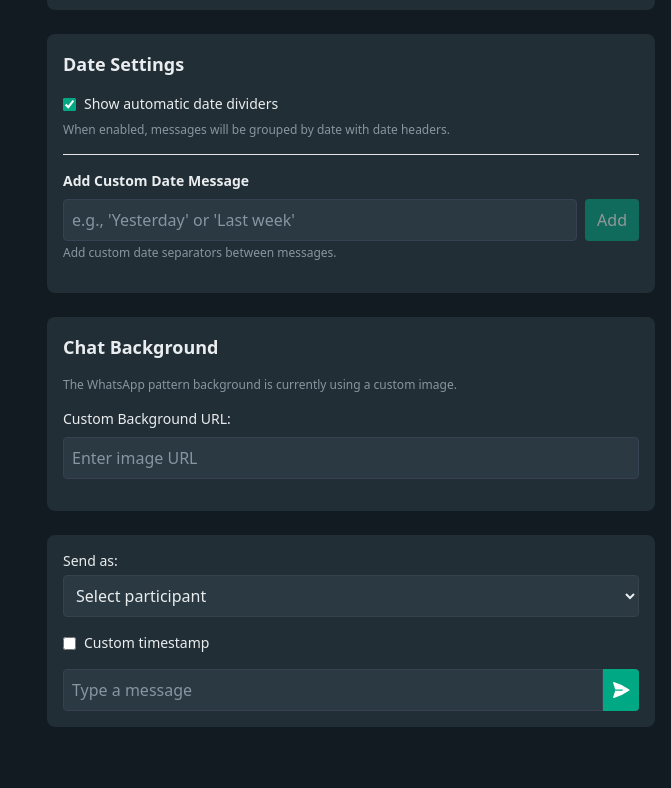
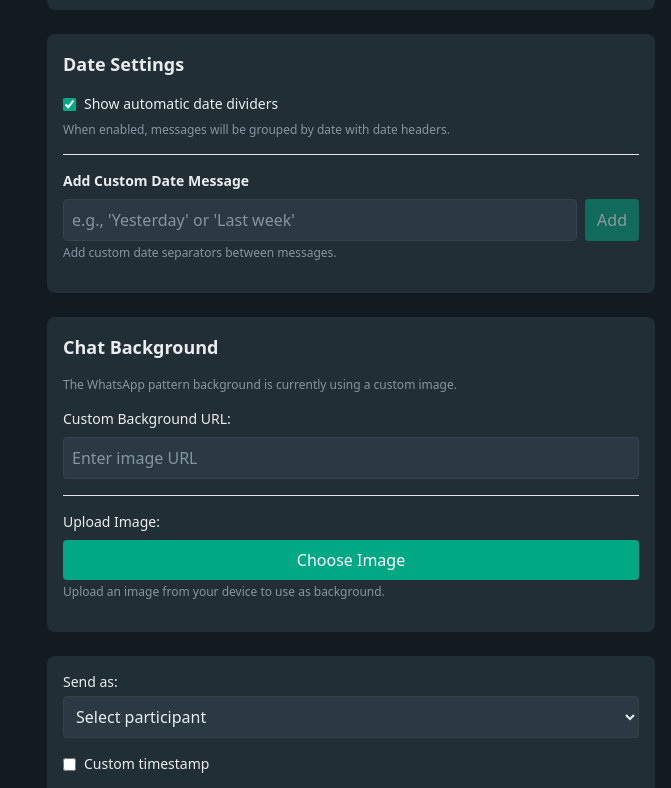
Before and after one commit to M4ss1ck/whatsapp-simulator, a React (Vite) app: page / in a window 1280 px wide. Shown: the part 1066-1854 px from the top of the page, without its empty margins (609-1280 px from the left). Before the commit the page ends 1825 px from the top, so only its background shows below. Built offline with nearby package versions, Linux system fonts and the light colour scheme.

Commit message:
Implement image upload functionality in BackgroundSettings component

```diff
--- a/src/components/BackgroundSettings.tsx
+++ b/src/components/BackgroundSettings.tsx
@@ -1,4 +1,4 @@
-import React from 'react';
+import React, { useRef, useState } from 'react';
 
 interface BackgroundSettingsProps {
     backgroundImage: string;
@@ -9,6 +9,34 @@ const BackgroundSettings: React.FC<BackgroundSettingsProps> = ({
     backgroundImage,
     onBackgroundImageChange,
 }) => {
+    const fileInputRef = useRef<HTMLInputElement>(null);
+    const [isUploading, setIsUploading] = useState(false);
+
+    const handleFileUpload = (event: React.ChangeEvent<HTMLInputElement>) => {
+        const file = event.target.files?.[0];
+        if (!file) return;
+
+        setIsUploading(true);
+        const reader = new FileReader();
+
+        reader.onload = (e) => {
+            const dataUrl = e.target?.result as string;
+            onBackgroundImageChange(dataUrl);
+            setIsUploading(false);
+        };
+
+        reader.onerror = () => {
+            setIsUploading(false);
+            alert('Error uploading image. Please try again.');
+        };
+
+        reader.readAsDataURL(file);
+    };
+
+    const handleUploadClick = () => {
+        fileInputRef.current?.click();
+    };
+
     return (
         <div className="phone-settings p-4 rounded-lg">
             <h2 className="text-lg font-semibold mb-4">Chat Background</h2>
@@ -18,7 +46,8 @@ const BackgroundSettings: React.FC<BackgroundSettingsProps> = ({
                     The WhatsApp pattern background is currently using a custom image.
                 </p>
 
-                <div className="mt-4">
+                <div className="mt-4 space-y-4">
+                    <div>
                         <label className="text-sm font-medium mb-2 block">Custom Background URL:</label>
                         <div className="flex gap-2">
                             <input
@@ -30,6 +59,41 @@ const BackgroundSettings: React.FC<BackgroundSettingsProps> = ({
                             />
                         </div>
                     </div>
+
+                    <div className="border-t border-gray-200 dark:border-gray-700 pt-4">
+                        <label className="text-sm font-medium mb-2 block">Upload Image:</label>
+                        <input
+                            type="file"
+                            ref={fileInputRef}
+                            onChange={handleFileUpload}
+                            accept="image/*"
+                            className="hidden"
+                        />
+                        <button
+                            onClick={handleUploadClick}
+                            disabled={isUploading}
+                            className="w-full bg-primary text-white px-3 py-2 rounded disabled:opacity-50"
+                        >
+                            {isUploading ? 'Uploading...' : 'Choose Image'}
+                        </button>
+                        <p className="text-xs text-gray-500 mt-1">
+                            Upload an image from your device to use as background.
+                        </p>
+                    </div>
+
+                    {backgroundImage && (
+                        <div className="mt-4">
+                            <label className="text-sm font-medium mb-2 block">Preview:</label>
+                            <div className="relative w-full h-32 border rounded overflow-hidden">
+                                <img
+                                    src={backgroundImage}
+                                    alt="Background preview"
+                                    className="w-full h-full object-cover"
+                                />
+                            </div>
+                        </div>
+                    )}
+                </div>
             </div>
         </div>
     );
```
Lines whose indentation alone changed are shown as unchanged.
